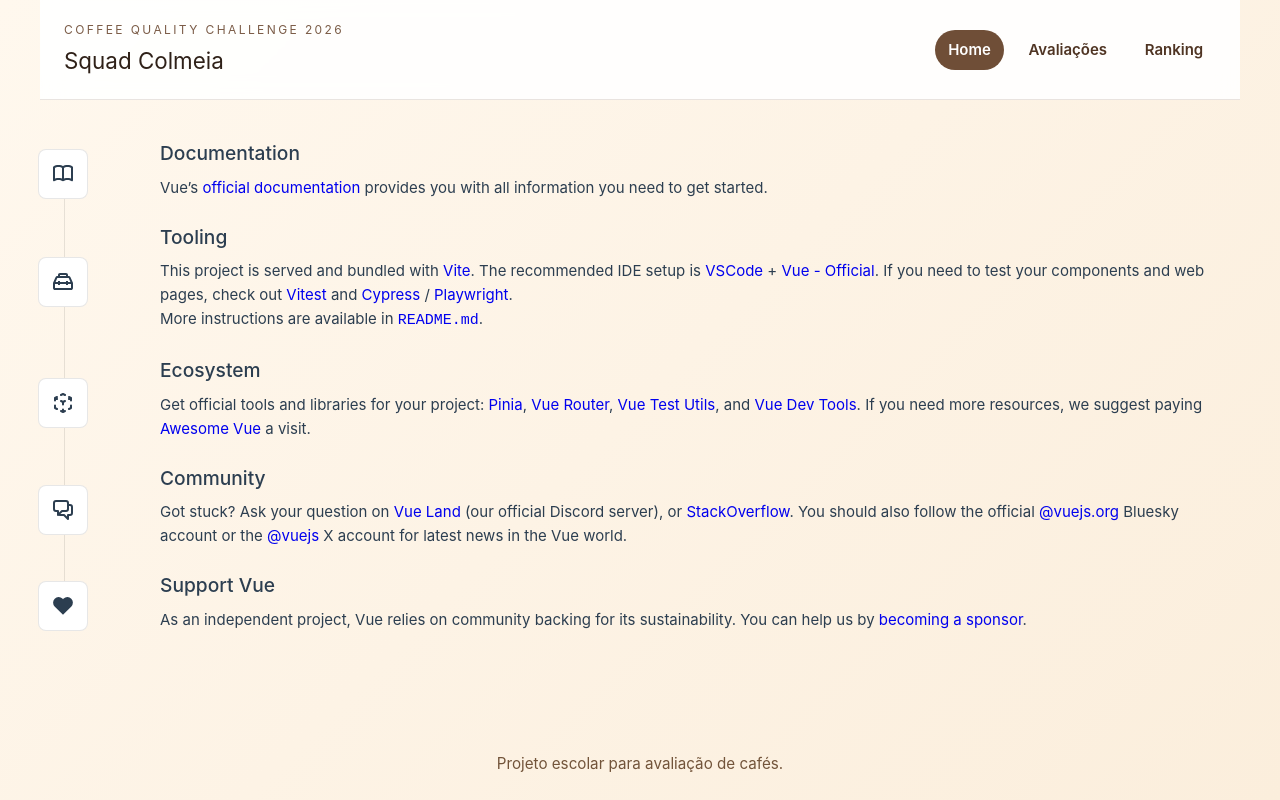
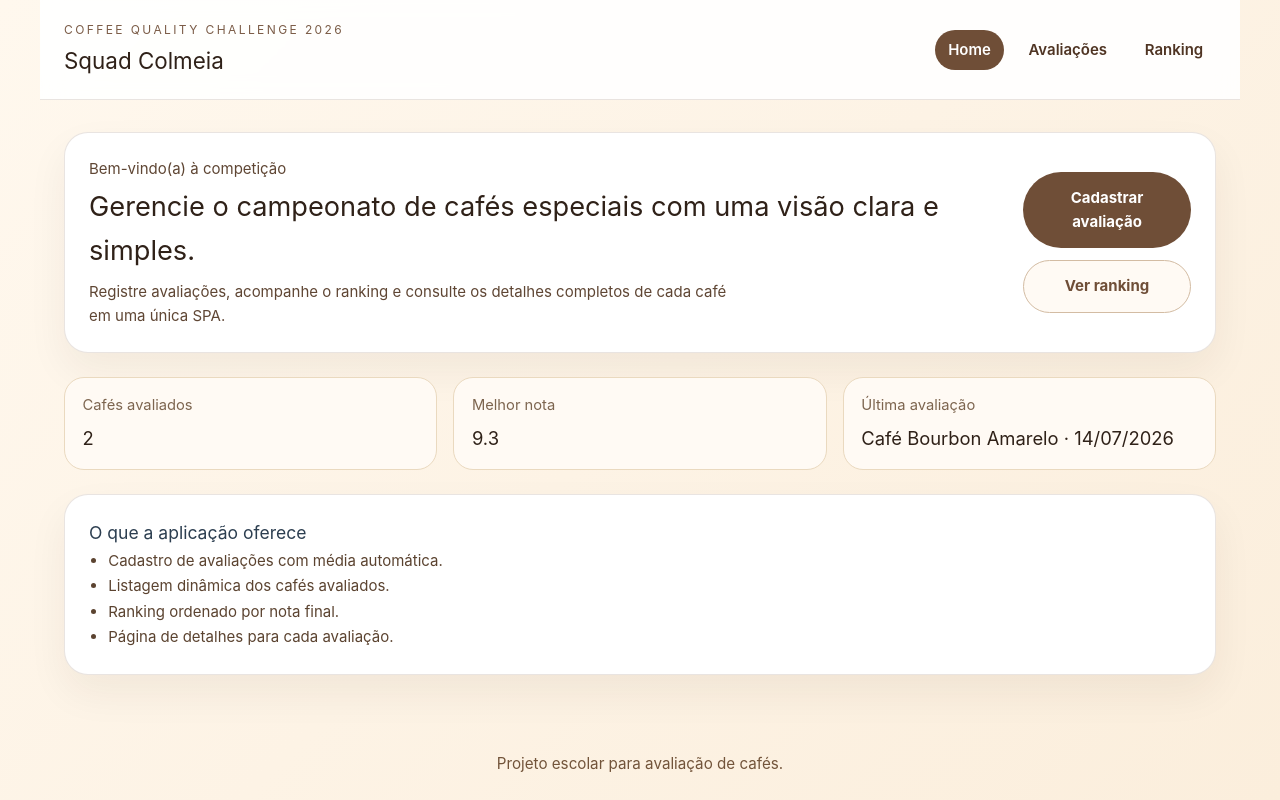
Before and after one commit to brunasiebertm/IFC-COFFEE, a Vue app: page / in a window 1280 px wide. Built offline with nearby package versions, Linux system fonts and the light colour scheme.

Commit message:
feat: adicionar home, ranking e componentes visuais

```diff
--- a/src/components/CoffeeCard.vue
+++ b/src/components/CoffeeCard.vue
@@ -1,7 +1,134 @@
+<script setup>
+import { RouterLink } from 'vue-router'
+
+const props = defineProps({
+  cafe: {
+    type: Object,
+    required: true,
+  },
+})
+</script>
+
 <template>
+  <article class="coffee-card">
+    <div class="card-header">
+      <h3>{{ props.cafe.nome }}</h3>
+      <span class="score-pill">{{ props.cafe.media.toFixed(1) }}</span>
+    </div>
 
-<div>
+    <p class="producer">{{ props.cafe.produtor }}</p>
 
-</div>
+    <div class="notes-grid">
+      <div class="note-item">
+        <span>Aroma</span>
+        <strong>{{ props.cafe.aroma.toFixed(1) }}</strong>
+      </div>
+      <div class="note-item">
+        <span>Sabor</span>
+        <strong>{{ props.cafe.sabor.toFixed(1) }}</strong>
+      </div>
+      <div class="note-item">
+        <span>Acidez</span>
+        <strong>{{ props.cafe.acidez.toFixed(1) }}</strong>
+      </div>
+      <div class="note-item">
+        <span>Corpo</span>
+        <strong>{{ props.cafe.corpo.toFixed(1) }}</strong>
+      </div>
+      <div class="note-item full">
+        <span>Finalização</span>
+        <strong>{{ props.cafe.finalizacao.toFixed(1) }}</strong>
+      </div>
+    </div>
 
+    <div class="card-footer">
+      <p>{{ props.cafe.data }}</p>
+      <RouterLink :to="{ name: 'detalhes', params: { id: props.cafe.id } }"
+        >Ver detalhes</RouterLink
+      >
+    </div>
+  </article>
 </template>
+
+<style scoped>
+.coffee-card {
+  background: #fffaf4;
+  border: 1px solid #e7d4b4;
+  border-radius: 18px;
+  padding: 1rem;
+  display: flex;
+  flex-direction: column;
+  gap: 0.8rem;
+}
+
+.card-header {
+  display: flex;
+  justify-content: space-between;
+  gap: 0.75rem;
+  align-items: center;
+}
+
+.card-header h3 {
+  margin: 0;
+  color: #2f2118;
+}
+
+.score-pill {
+  background: #6f4e37;
+  color: white;
+  padding: 0.35rem 0.65rem;
+  border-radius: 999px;
+  font-weight: 700;
+  font-size: 0.9rem;
+}
+
+.producer {
+  margin: 0;
+  color: #77553f;
+}
+
+.notes-grid {
+  display: grid;
+  grid-template-columns: repeat(2, minmax(0, 1fr));
+  gap: 0.5rem;
+}
+
+.note-item {
+  background: white;
+  padding: 0.55rem;
+  border-radius: 12px;
+  border: 1px solid #efe0c8;
+}
+
+.note-item.full {
+  grid-column: 1 / -1;
+}
+
+.note-item span {
+  display: block;
+  color: #8a6b4f;
+  font-size: 0.8rem;
+}
+
+.note-item strong {
+  color: #2f2118;
+}
+
+.card-footer {
+  display: flex;
+  justify-content: space-between;
+  align-items: center;
+  gap: 0.7rem;
+  margin-top: auto;
+}
+
+.card-footer p {
+  margin: 0;
+  color: #8d6d4b;
+}
+
+.card-footer a {
+  color: #6f4e37;
+  font-weight: 700;
+}
+</style>
--- a/src/components/LeaderboardTable.vue
+++ b/src/components/LeaderboardTable.vue
@@ -1,7 +1,72 @@
+<script setup>
+import { RouterLink } from 'vue-router'
+
+defineProps({
+  cafes: {
+    type: Array,
+    required: true,
+  },
+})
+</script>
+
 <template>
+  <div class="leaderboard-card">
+    <table>
+      <thead>
+        <tr>
+          <th>Posição</th>
+          <th>Café</th>
+          <th>Produtor</th>
+          <th>Nota</th>
+          <th>Ação</th>
+        </tr>
+      </thead>
+      <tbody>
+        <tr v-for="(cafe, index) in cafes" :key="cafe.id" :class="{ topThree: index < 3 }">
+          <td>#{{ index + 1 }}</td>
+          <td>{{ cafe.nome }}</td>
+          <td>{{ cafe.produtor }}</td>
+          <td>{{ cafe.media.toFixed(1) }}</td>
+          <td>
+            <RouterLink :to="{ name: 'detalhes', params: { id: cafe.id } }">Detalhes</RouterLink>
+          </td>
+        </tr>
+      </tbody>
+    </table>
+  </div>
+</template>
 
-<div>
+<style scoped>
+.leaderboard-card {
+  background: white;
+  border: 1px solid rgba(111, 78, 55, 0.15);
+  border-radius: 24px;
+  padding: 1rem;
+  overflow-x: auto;
+}
 
-</div>
+table {
+  width: 100%;
+  border-collapse: collapse;
+}
 
-</template>
+th,
+td {
+  text-align: left;
+  padding: 0.75rem 0.6rem;
+  border-bottom: 1px solid #efe1c9;
+}
+
+th {
+  color: #6f4e37;
+}
+
+.topThree {
+  background: #fff8ee;
+}
+
+a {
+  color: #6f4e37;
+  font-weight: 700;
+}
+</style>
--- a/src/store.js
+++ b/src/store.js
@@ -1,22 +1,113 @@
-import { ref } from 'vue'
+import { computed, ref } from 'vue'
 
-export const avaliacoes = ref([
-  { id: 1, nome: 'Café Bourbon Amarelo', produtor: 'Sítio Primavera', aroma: 9, sabor: 8.5, acidez: 8, corpo: 8.5, media: 8.5 },
-  { id: 2, nome: 'Café Geisha', produtor: 'Fazenda Vista Alegre', aroma: 9.5, sabor: 9.8, acidez: 9, corpo: 9, media: 9.33 }
-])
+const STORAGE_KEY = 'coffee-quality-challenge-2026'
+
+const dadosIniciais = [
+  {
+    id: 1,
+    nome: 'Café Bourbon Amarelo',
+    produtor: 'Sítio Primavera',
+    aroma: 9,
+    sabor: 8.5,
+    acidez: 8,
+    corpo: 8.5,
+    finalizacao: 8.5,
+    media: 8.5,
+    observacoes: 'Notas equilibradas com boa complexidade.',
+    avaliador: 'Rafa',
+    data: '14/07/2026',
+  },
+  {
+    id: 2,
+    nome: 'Café Geisha',
+    produtor: 'Fazenda Vista Alegre',
+    aroma: 9.5,
+    sabor: 9.8,
+    acidez: 9,
+    corpo: 9,
+    finalizacao: 9.3,
+    media: 9.3,
+    observacoes: 'Perfil floral e excelente final longo.',
+    avaliador: 'Bruna',
+    data: '10/07/2026',
+  },
+]
+
+const carregarAvaliacoes = () => {
+  if (typeof window === 'undefined') {
+    return dadosIniciais
+  }
+
+  const armazenado = window.localStorage.getItem(STORAGE_KEY)
+
+  if (!armazenado) {
+    return dadosIniciais
+  }
+
+  try {
+    const parsed = JSON.parse(armazenado)
+    return Array.isArray(parsed) ? parsed : dadosIniciais
+  } catch {
+    return dadosIniciais
+  }
+}
+
+export const avaliacoes = ref(carregarAvaliacoes())
+
+const persistirAvaliacoes = () => {
+  if (typeof window !== 'undefined') {
+    window.localStorage.setItem(STORAGE_KEY, JSON.stringify(avaliacoes.value))
+  }
+}
+
+export const numeroDeAvaliacoes = computed(() => avaliacoes.value.length)
+export const melhorNota = computed(() => {
+  if (avaliacoes.value.length === 0) {
+    return null
+  }
+
+  return Math.max(...avaliacoes.value.map((cafe) => cafe.media))
+})
+export const ultimaAvaliacao = computed(() => {
+  if (avaliacoes.value.length === 0) {
+    return null
+  }
+
+  return avaliacoes.value[0]
+})
 
 export function adicionarAvaliacao(novoCafe) {
-  const soma = Number(novoCafe.aroma) + Number(novoCafe.sabor) + Number(novoCafe.acidez) + Number(novoCafe.corpo)
-  const media = Number((soma / 4).toFixed(2))
+  if (!novoCafe?.nome?.trim() || !novoCafe?.produtor?.trim()) {
+    return { success: false, message: 'Nome do café e produtor são obrigatórios.' }
+  }
 
-  avaliacoes.value.push({
+  const notas = ['aroma', 'sabor', 'acidez', 'corpo', 'finalizacao'].map((chave) =>
+    Number(novoCafe[chave]),
+  )
+
+  if (notas.some((nota) => Number.isNaN(nota) || nota < 0 || nota > 10)) {
+    return { success: false, message: 'Todas as notas devem estar entre 0 e 10.' }
+  }
+
+  const media = Number((notas.reduce((soma, nota) => soma + nota, 0) / notas.length).toFixed(1))
+
+  const registro = {
     id: Date.now(),
-    nome: novoCafe.nome,
-    produtor: novoCafe.produtor,
+    nome: novoCafe.nome.trim(),
+    produtor: novoCafe.produtor.trim(),
     aroma: Number(novoCafe.aroma),
     sabor: Number(novoCafe.sabor),
     acidez: Number(novoCafe.acidez),
     corpo: Number(novoCafe.corpo),
-    media: media
-  })
+    finalizacao: Number(novoCafe.finalizacao),
+    media,
+    observacoes: novoCafe.observacoes?.trim() || 'Sem observações.',
+    avaliador: novoCafe.avaliador?.trim() || 'Equipe Colmeia',
+    data: novoCafe.data || new Date().toLocaleDateString('pt-BR'),
+  }
+
+  avaliacoes.value = [registro, ...avaliacoes.value]
+  persistirAvaliacoes()
+
+  return { success: true, message: 'Avaliação cadastrada com sucesso!' }
 }
--- a/src/views/HomeView.vue
+++ b/src/views/HomeView.vue
@@ -1,9 +1,169 @@
 <script setup>
-import TheWelcome from '../components/TheWelcome.vue'
+import { computed } from 'vue'
+import { RouterLink } from 'vue-router'
+import { melhorNota, numeroDeAvaliacoes, ultimaAvaliacao } from '@/store.js'
+
+const melhorNotaFormatada = computed(() => {
+  if (melhorNota.value === null) {
+    return '—'
+  }
+
+  return melhorNota.value.toFixed(1)
+})
+
+const ultimaAvaliacaoResumo = computed(() => {
+  const cafe = ultimaAvaliacao.value
+
+  if (!cafe) {
+    return 'Ainda não há avaliações registradas.'
+  }
+
+  return `${cafe.nome} · ${cafe.data}`
+})
 </script>
 
 <template>
-  <main>
-    <TheWelcome />
-  </main>
+  <section class="home-view">
+    <div class="hero-card">
+      <div>
+        <p class="eyebrow">Bem-vindo(a) à competição</p>
+        <h2>Gerencie o campeonato de cafés especiais com uma visão clara e simples.</h2>
+        <p>
+          Registre avaliações, acompanhe o ranking e consulte os detalhes completos de cada café em
+          uma única SPA.
+        </p>
+      </div>
+
+      <div class="hero-actions">
+        <RouterLink class="primary-action" to="/avaliacoes">Cadastrar avaliação</RouterLink>
+        <RouterLink class="secondary-action" to="/ranking">Ver ranking</RouterLink>
+      </div>
+    </div>
+
+    <div class="stats-grid">
+      <article class="stat-card">
+        <span>Cafés avaliados</span>
+        <strong>{{ numeroDeAvaliacoes }}</strong>
+      </article>
+
+      <article class="stat-card">
+        <span>Melhor nota</span>
+        <strong>{{ melhorNotaFormatada }}</strong>
+      </article>
+
+      <article class="stat-card">
+        <span>Última avaliação</span>
+        <strong>{{ ultimaAvaliacaoResumo }}</strong>
+      </article>
+    </div>
+
+    <section class="home-info">
+      <h3>O que a aplicação oferece</h3>
+      <ul>
+        <li>Cadastro de avaliações com média automática.</li>
+        <li>Listagem dinâmica dos cafés avaliados.</li>
+        <li>Ranking ordenado por nota final.</li>
+        <li>Página de detalhes para cada avaliação.</li>
+      </ul>
+    </section>
+  </section>
 </template>
+
+<style scoped>
+.home-view {
+  display: flex;
+  flex-direction: column;
+  gap: 1.5rem;
+}
+
+.hero-card,
+.home-info {
+  background: white;
+  border: 1px solid rgba(111, 78, 55, 0.15);
+  border-radius: 24px;
+  padding: 1.5rem;
+  box-shadow: 0 18px 40px rgba(47, 33, 24, 0.06);
+}
+
+.hero-card {
+  display: flex;
+  justify-content: space-between;
+  gap: 1.5rem;
+  align-items: center;
+}
+
+.hero-card h2 {
+  margin: 0.25rem 0 0.5rem;
+  color: #2f2118;
+  font-size: 1.7rem;
+}
+
+.hero-card p {
+  margin: 0;
+  color: #5f4634;
+  max-width: 640px;
+}
+
+.hero-actions {
+  display: flex;
+  flex-direction: column;
+  gap: 0.75rem;
+}
+
+.primary-action,
+.secondary-action {
+  text-align: center;
+  padding: 0.85rem 1rem;
+  border-radius: 999px;
+  font-weight: 700;
+}
+
+.primary-action {
+  background: #6f4e37;
+  color: white;
+}
+
+.secondary-action {
+  color: #6f4e37;
+  border: 1px solid #d3bca3;
+  background: #fffaf4;
+}
+
+.stats-grid {
+  display: grid;
+  grid-template-columns: repeat(auto-fit, minmax(220px, 1fr));
+  gap: 1rem;
+}
+
+.stat-card {
+  background: #fffaf4;
+  border: 1px solid #ead9bf;
+  border-radius: 20px;
+  padding: 1rem 1.1rem;
+}
+
+.stat-card span {
+  display: block;
+  color: #7d654f;
+  font-size: 0.92rem;
+  margin-bottom: 0.4rem;
+}
+
+.stat-card strong {
+  color: #2f2118;
+  font-size: 1.15rem;
+}
+
+.home-info ul {
+  padding-left: 1.2rem;
+  color: #5b4330;
+  line-height: 1.7;
+}
+
+@media (max-width: 700px) {
+  .hero-card {
+    flex-direction: column;
+    align-items: flex-start;
+  }
+}
+</style>
--- a/src/views/RankingView.vue
+++ b/src/views/RankingView.vue
@@ -3,18 +3,39 @@ import { computed } from 'vue'
 import { avaliacoes } from '@/store.js'
 import LeaderboardTable from '@/components/LeaderboardTable.vue'
 
-const rankingOrdenado = computed(() => {
-  return [...avaliacoes.value].sort((a, b) => b.media - a.media)
-})
+const rankingOrdenado = computed(() => [...avaliacoes.value].sort((a, b) => b.media - a.media))
 </script>
 
-const rankingOrdenado = computed(() => {
-  return [...avaliacoes.value].sort((a, b) => b.media - a.media)
-})
+<template>
+  <section class="ranking-view">
+    <div class="intro-card">
+      <div>
+        <p class="eyebrow">Ranking</p>
+        <h2>Classificação final dos cafés avaliados.</h2>
+      </div>
+    </div>
 
-<template>
-  <div>
-    <h2>Ranking Geral</h2>
     <LeaderboardTable :cafes="rankingOrdenado" />
-  </div>
+  </section>
 </template>
+
+<style scoped>
+.ranking-view {
+  display: flex;
+  flex-direction: column;
+  gap: 1.25rem;
+}
+
+.intro-card {
+  background: white;
+  border: 1px solid rgba(111, 78, 55, 0.15);
+  border-radius: 24px;
+  padding: 1.4rem;
+  box-shadow: 0 18px 40px rgba(47, 33, 24, 0.06);
+}
+
+.intro-card h2 {
+  margin: 0.25rem 0 0;
+  color: #2f2118;
+}
+</style>
```
